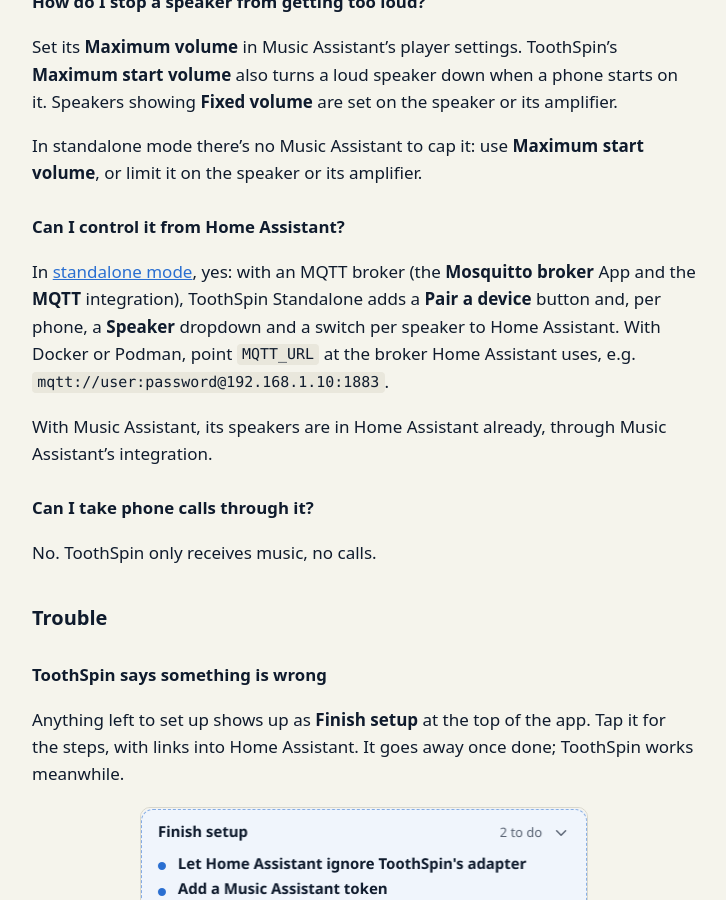
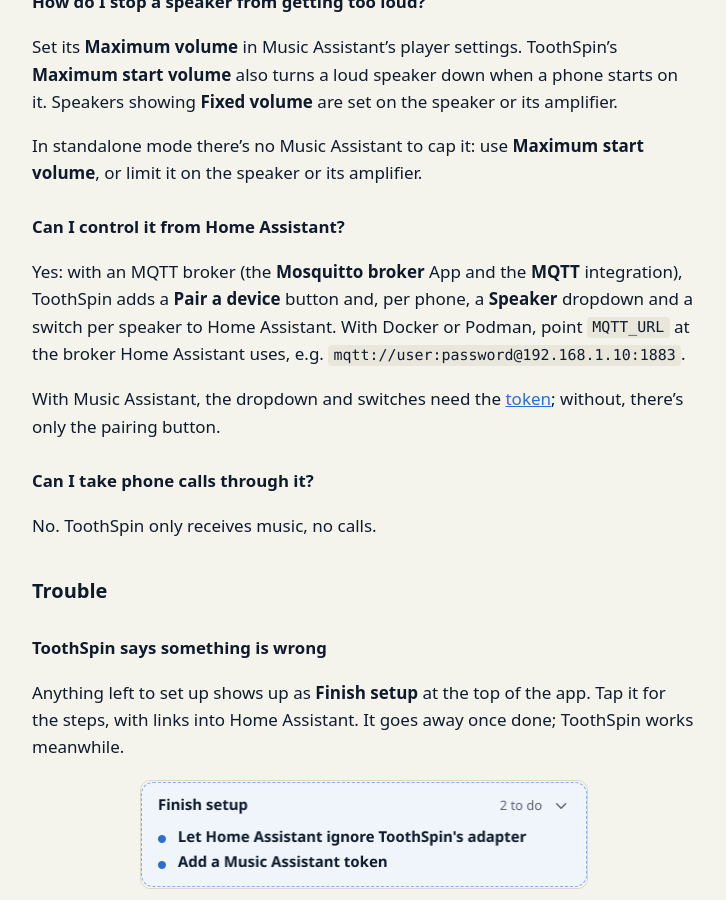
Before and after one commit to eknoes/toothspin, a Jekyll site: the page built from docs/faq.md, in a window 1280 px wide and 900 px high, scrolled down 4631 px. Shown: the whole window, without its empty margins (276-1002 px from the left). Built offline with Jekyll 4.4.1, drawn with Linux system fonts in a browser that asks for light colours.

Commit message:
docs: Home Assistant entities with Music Assistant too (#29)
Co-Authored-By: Claude Opus 5.5 <noreply@anthropic.com>

```diff
--- a/docs/faq.md
+++ b/docs/faq.md
@@ -197,15 +197,14 @@ start volume**, or limit it on the speaker or its amplifier.
 
 ### Can I control it from Home Assistant? {#home-assistant-entities}
 
-In [standalone mode]({{ '/install.html#standalone' | relative_url }}), yes:
-with an MQTT broker (the **Mosquitto broker** App and the **MQTT**
-integration), ToothSpin Standalone adds a **Pair a device** button and,
-per phone, a **Speaker** dropdown and a switch per speaker to Home
-Assistant. With Docker or Podman, point `MQTT_URL` at the broker Home
-Assistant uses, e.g. `mqtt://user:password@192.168.1.10:1883`.
+Yes: with an MQTT broker (the **Mosquitto broker** App and the **MQTT**
+integration), ToothSpin adds a **Pair a device** button and, per phone, a
+**Speaker** dropdown and a switch per speaker to Home Assistant. With
+Docker or Podman, point `MQTT_URL` at the broker Home Assistant uses, e.g.
+`mqtt://user:password@192.168.1.10:1883`.
 
-With Music Assistant, its speakers are in Home Assistant already, through
-Music Assistant's integration.
+With Music Assistant, the dropdown and switches need the
+[token](#token); without, there's only the pairing button.
 
 ### Can I take phone calls through it? {#calls}
 
```
Also changed, not shown: docs/index.md (+2 -1 lines), docs/overview.md (+4 -2 lines), toothspin/DOCS.md (+37 -0 lines), README.md.
